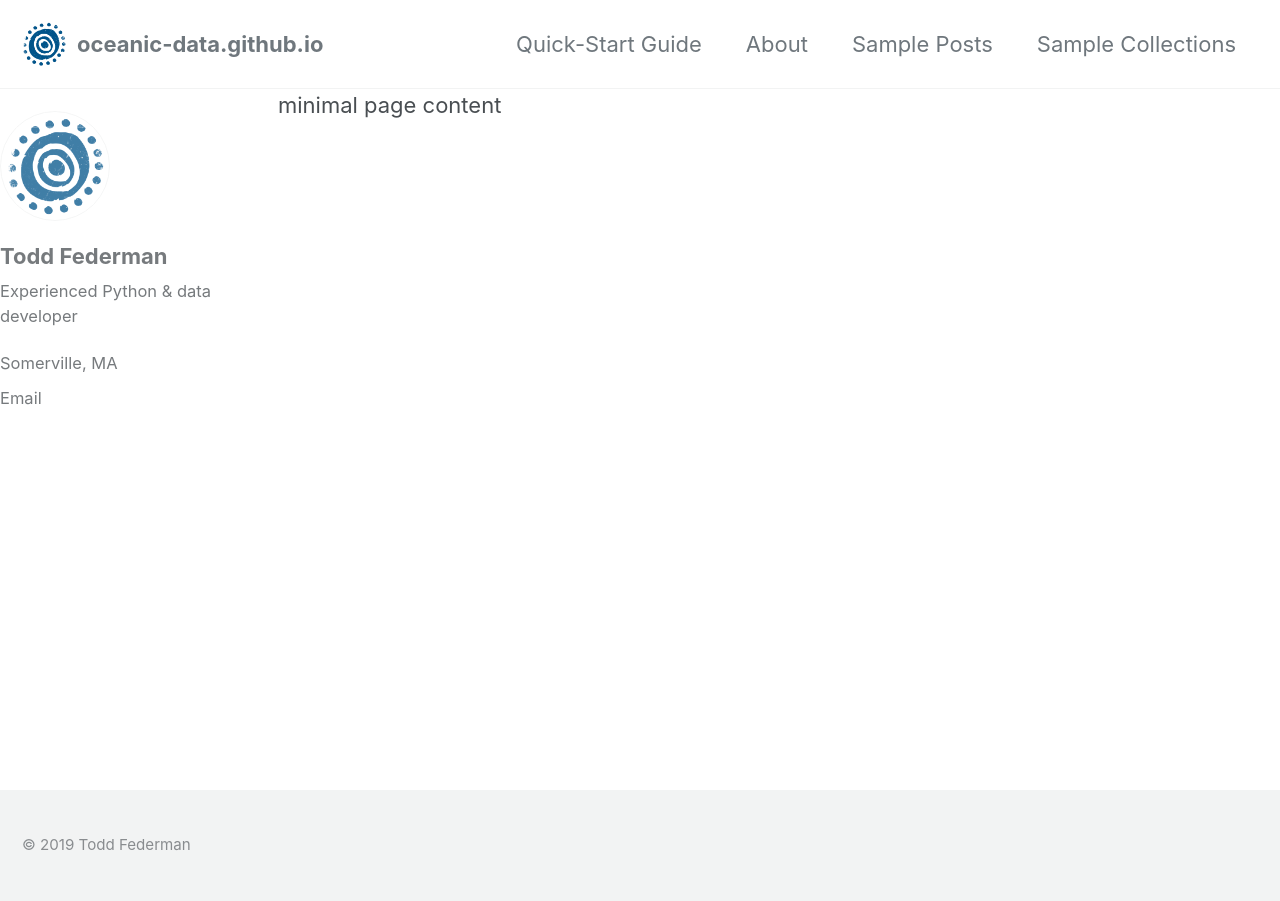
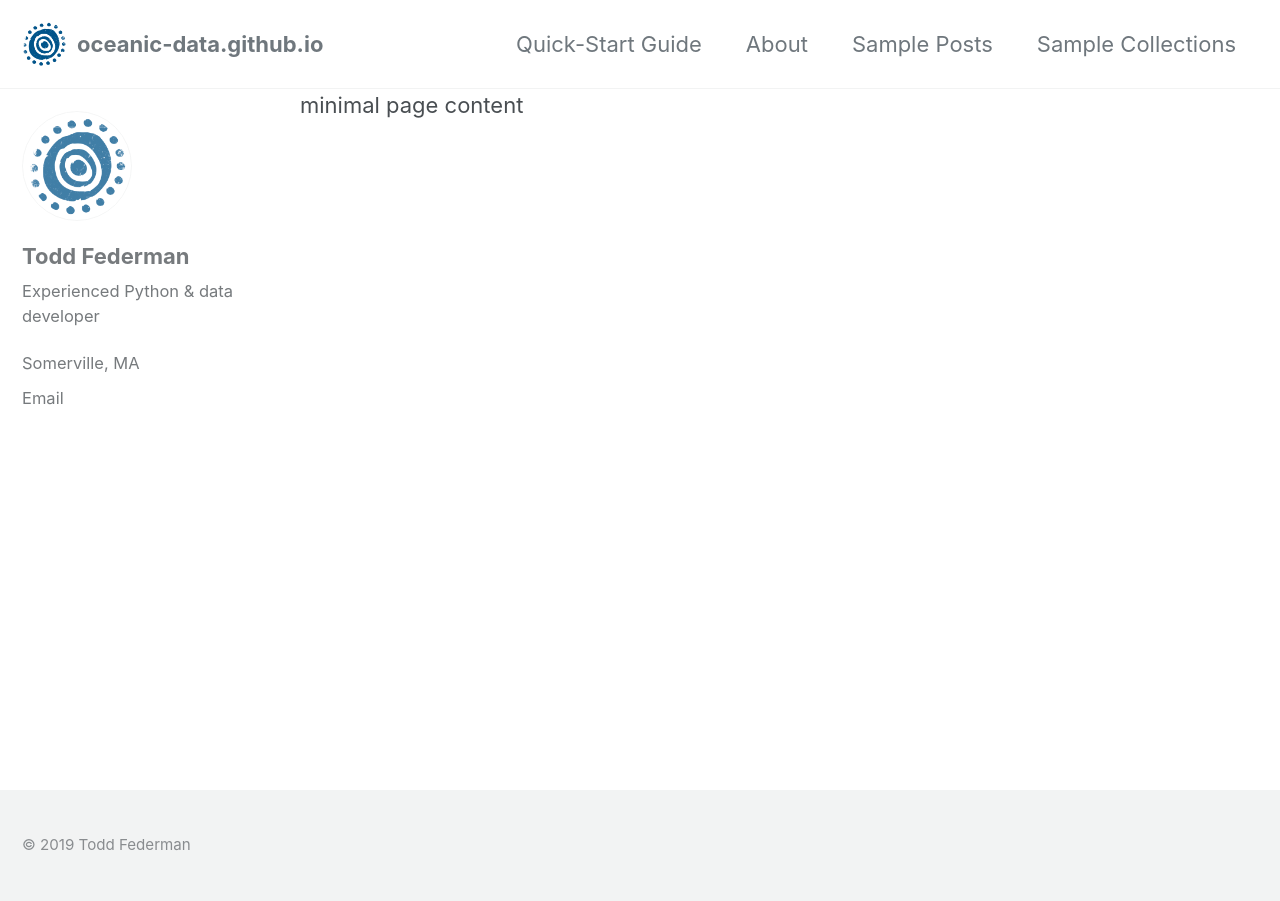
Before and after one commit to oceanic-data/oceanic-data.github.io, a Jekyll site: the page built from minimal.html, in a window 1280 px wide. Built offline with Jekyll 4.4.1, drawn with Linux system fonts in a browser that asks for light colours.

Commit message:
site update

```diff
--- a/_layouts/minimal-default.html
+++ b/_layouts/minimal-default.html
@@ -16,21 +16,6 @@
     <!-- For all browsers -->
     <link rel="stylesheet" href="/minimal.css">
 
-    <!--[if IE ]>
-      <style>
-        /* old IE unsupported flexbox fixes */
-        .greedy-nav .site-title {
-          padding-right: 3em;
-        }
-        .greedy-nav button {
-          position: absolute;
-          top: 0;
-          right: 0;
-          height: 100%;
-        }
-      </style>
-    <![endif]-->
-
     {% if site.head_scripts %}
       {% for script in site.head_scripts %}
         {% if script contains "://" %}
@@ -47,18 +32,12 @@
   <body>
 
     <!-- masthead -->
-    {% if site.logo contains "://" %}
-    {% capture logo_path %}{{ site.logo }}{% endcapture %}
-  {% else %}
-    {% capture logo_path %}{{ site.logo }}{% endcapture %}
-  {% endif %}
-
   <div class="masthead">
     <div class="masthead__inner-wrap">
       <div class="masthead__menu">
         <nav id="site-nav" class="greedy-nav">
-          {% unless logo_path == empty %}
-            <a class="site-logo" href="{{ '/' | relative_url }}"><img src="{{ logo_path | relative_url }}" alt=""></a>
+          {% unless site.logo == empty %}
+            <a class="site-logo" href="{{ '/' | relative_url }}"><img src="{{ site.logo | relative_url }}" alt=""></a>
           {% endunless %}
           <a class="site-title" href="{{ '/' | relative_url }}">{{ site.masthead_title | default: site.title }}</a>
           <ul class="visible-links">
@@ -80,7 +59,7 @@
   <!-- end masthead -->
 
   <div class="initial-content">
-      <div id="main" role="main"></div>
+      <div id="main" role="main">
 
   <div class="sidebar sticky">
 
```
